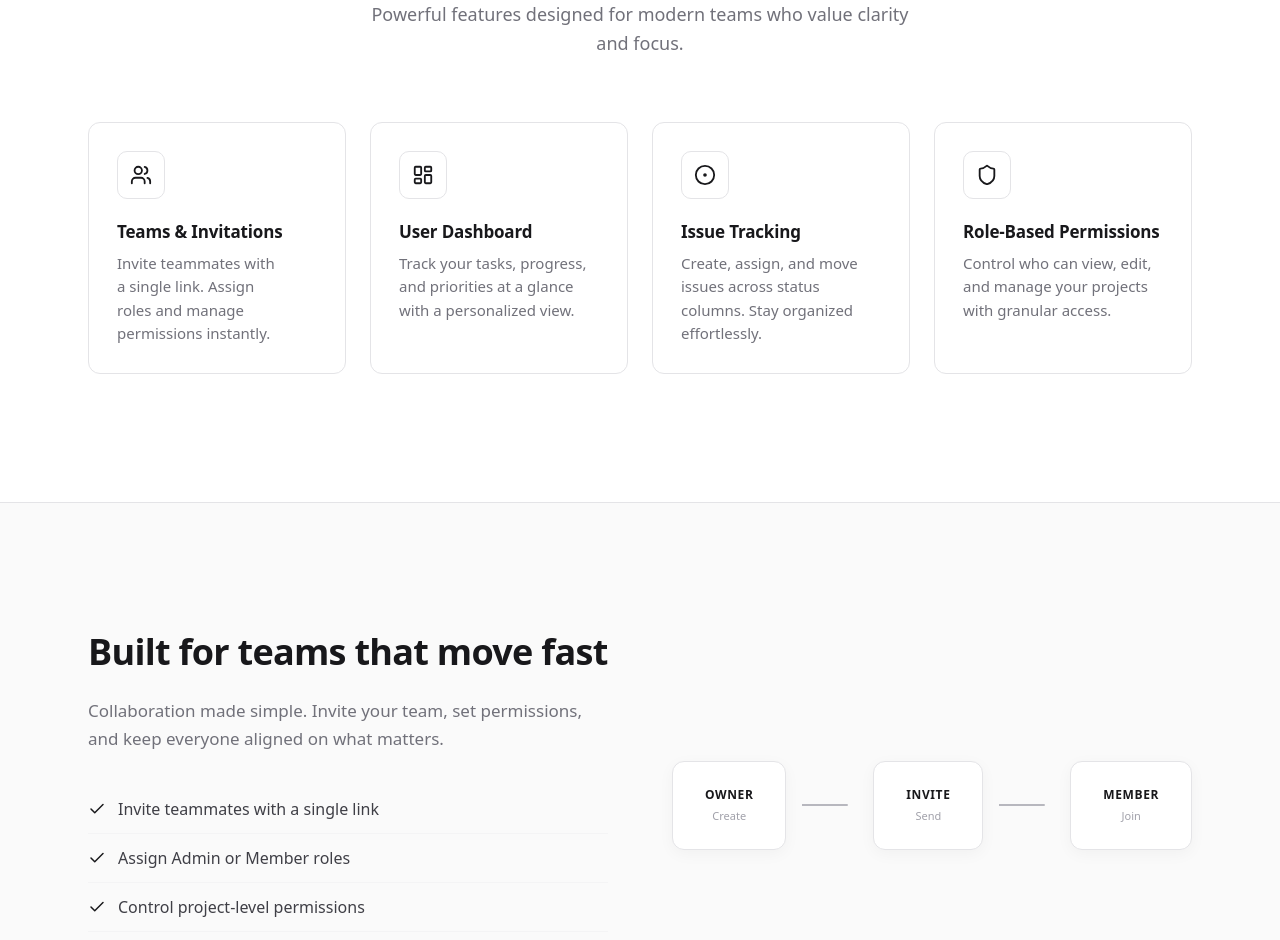
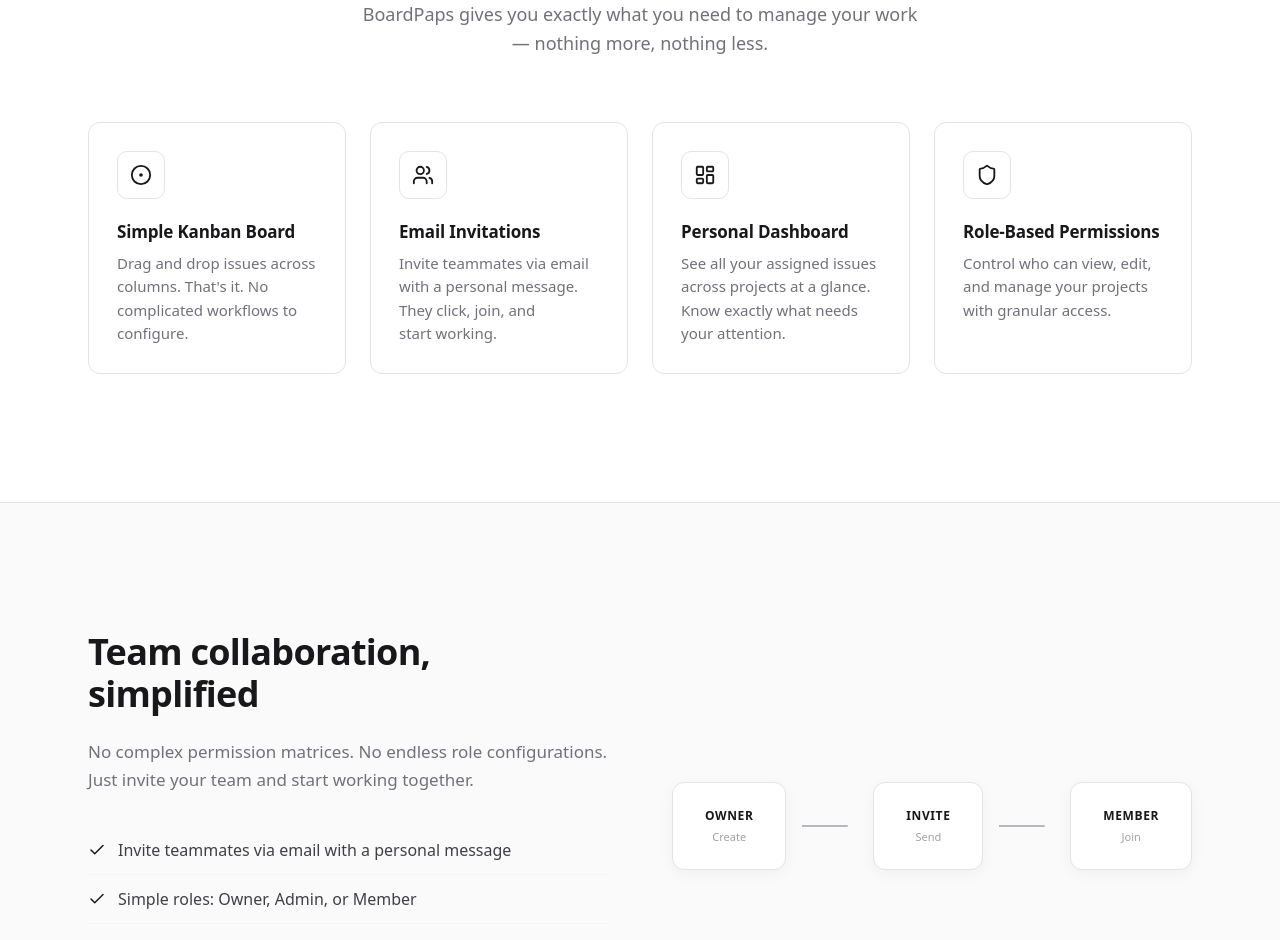
Before and after one commit to Basher113/BoardPaps, a React (Vite) app in the folder client/: page / in a window 1280 px wide. Shown: the part 1440-2380 px from the top of the page. Built offline with nearby package versions, Linux system fonts and the light colour scheme; no server answers.

Commit message:
Revise text in Dashboard

```diff
--- a/client/src/pages/landing-page/components/DashboardSection/DashboardSection.jsx
+++ b/client/src/pages/landing-page/components/DashboardSection/DashboardSection.jsx
@@ -27,10 +27,10 @@
     <StyledDashboardSection id="dashboard">
       <SectionContainer>
         <SectionHeader>
-          <SectionTitle>Your productivity at a glance</SectionTitle>
+          <SectionTitle>Your work, all in one place</SectionTitle>
           <SectionSubtitle>
-            Track every status and stay on top of your team's work with a
-            clear, organized view.
+            See all your assigned issues across every project at a glance.
+            No more jumping between boards to find your tasks.
           </SectionSubtitle>
         </SectionHeader>
 
--- a/client/src/pages/landing-page/components/FeaturesSection/FeaturesSection.jsx
+++ b/client/src/pages/landing-page/components/FeaturesSection/FeaturesSection.jsx
@@ -3,6 +3,7 @@
   LayoutDashboard,
   CircleDot,
   Shield,
+  X,
 } from "lucide-react";
 
 import {
@@ -20,22 +21,22 @@
 
 const features = [
   {
+    icon: <CircleDot size={22} />,
+    title: "Simple Kanban Board",
+    description:
+      "Drag and drop issues across columns. That's it. No complicated workflows to configure.",
+  },
+  {
     icon: <Users size={22} />,
-    title: "Teams & Invitations",
+    title: "Email Invitations",
     description:
-      "Invite teammates with a single link. Assign roles and manage permissions instantly.",
+      "Invite teammates via email with a personal message. They click, join, and start working.",
   },
   {
     icon: <LayoutDashboard size={22} />,
-    title: "User Dashboard",
+    title: "Personal Dashboard",
     description:
-      "Track your tasks, progress, and priorities at a glance with a personalized view.",
-  },
-  {
-    icon: <CircleDot size={22} />,
-    title: "Issue Tracking",
-    description:
-      "Create, assign, and move issues across status columns. Stay organized effortlessly.",
+      "See all your assigned issues across projects at a glance. Know exactly what needs your attention.",
   },
   {
     icon: <Shield size={22} />,
@@ -52,8 +53,8 @@
         <SectionHeader>
           <SectionTitle>Everything you need to ship faster</SectionTitle>
           <SectionSubtitle>
-            Powerful features designed for modern teams who value clarity and
-            focus.
+            BoardPaps gives you exactly what you need to manage your work —
+            nothing more, nothing less.
           </SectionSubtitle>
         </SectionHeader>
 
--- a/client/src/pages/landing-page/components/FeaturesSection/FeaturesSection.styles.jsx
+++ b/client/src/pages/landing-page/components/FeaturesSection/FeaturesSection.styles.jsx
@@ -54,30 +54,31 @@
 `;
 
 export const FeatureCard = styled.div`
-  background: #ffffff;
-  border: 1px solid #e4e4e7;
+  background: ${props => props.$negative ? '#fef2f2' : '#ffffff'};
+  border: 1px solid ${props => props.$negative ? '#fecaca' : '#e4e4e7'};
   border-radius: 12px;
   padding: 1.75rem;
   transition: border-color 0.25s ease, transform 0.25s ease,
     box-shadow 0.25s ease;
 
   &:hover {
-    border-color: #a1a1aa;
+    border-color: ${props => props.$negative ? '#f87171' : '#a1a1aa'};
     transform: translateY(-2px);
     box-shadow: 0 8px 24px rgba(0, 0, 0, 0.04);
   }
 `;
 
 export const FeatureIcon = styled.div`
-  width: 48px;
-  height: 48px;
-  border: 1px solid #e4e4e7;
+  width: ${props => props.$negative ? '32px' : '48px'};
+  height: ${props => props.$negative ? '32px' : '48px'};
+  border: 1px solid ${props => props.$negative ? '#f87171' : '#e4e4e7'};
   border-radius: 10px;
   display: flex;
   align-items: center;
   justify-content: center;
-  margin-bottom: 1.25rem;
-  color: #18181b;
+  margin-bottom: ${props => props.$negative ? '0.75rem' : '1.25rem'};
+  color: ${props => props.$negative ? '#dc2626' : '#18181b'};
+  background: ${props => props.$negative ? '#ffffff' : 'transparent'};
 `;
 
 export const FeatureTitle = styled.h3`
@@ -90,6 +91,7 @@
 
 export const FeatureDescription = styled.p`
   font-size: 0.9375rem;
-  color: #71717a;
+  color: ${props => props.$negative ? '#991b1b' : '#71717a'};
   line-height: 1.55;
+  font-weight: ${props => props.$negative ? '500' : '400'};
 `;
--- a/client/src/pages/landing-page/components/TeamsSection/TeamsSection.jsx
+++ b/client/src/pages/landing-page/components/TeamsSection/TeamsSection.jsx
@@ -22,10 +22,10 @@
   const { ref, isVisible } = useScrollReveal({ threshold: 0.2 });
 
   const teamPoints = [
-    "Invite teammates with a single link",
-    "Assign Admin or Member roles",
-    "Control project-level permissions",
-    "Track progress transparently",
+    "Invite teammates via email with a personal message",
+    "Simple roles: Owner, Admin, or Member",
+    "Invitations expire after 7 days for security",
+    "Track all project activity with audit logs",
   ];
 
   return (
@@ -33,10 +33,10 @@
       <SectionContainer>
         <TeamsGrid ref={ref}>
           <TeamsContent>
-            <TeamsTitle>Built for teams that move fast</TeamsTitle>
+            <TeamsTitle>Team collaboration, simplified</TeamsTitle>
             <TeamsText>
-              Collaboration made simple. Invite your team, set permissions, and
-              keep everyone aligned on what matters.
+              No complex permission matrices. No endless role configurations.
+              Just invite your team and start working together.
             </TeamsText>
 
             <TeamsList>
```
